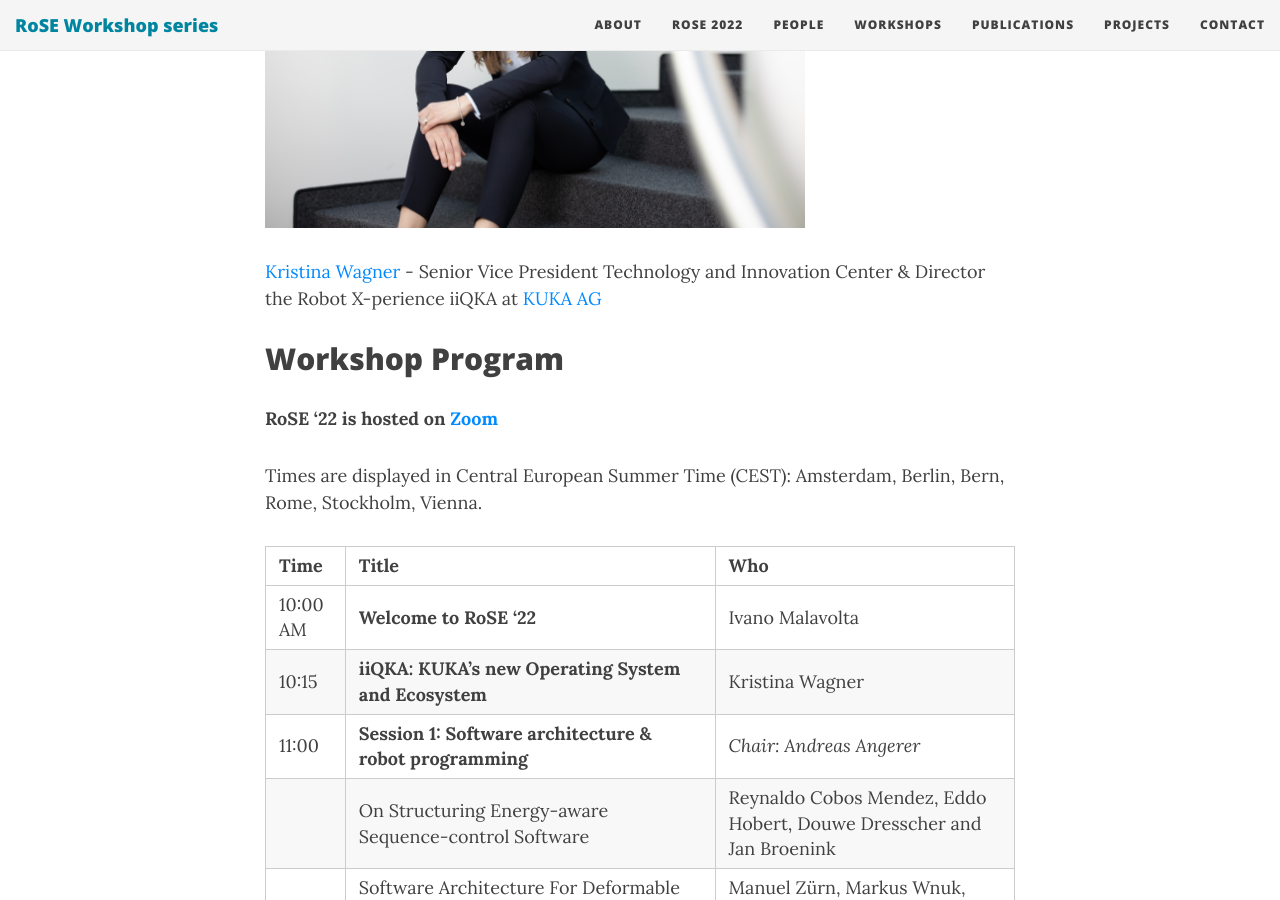
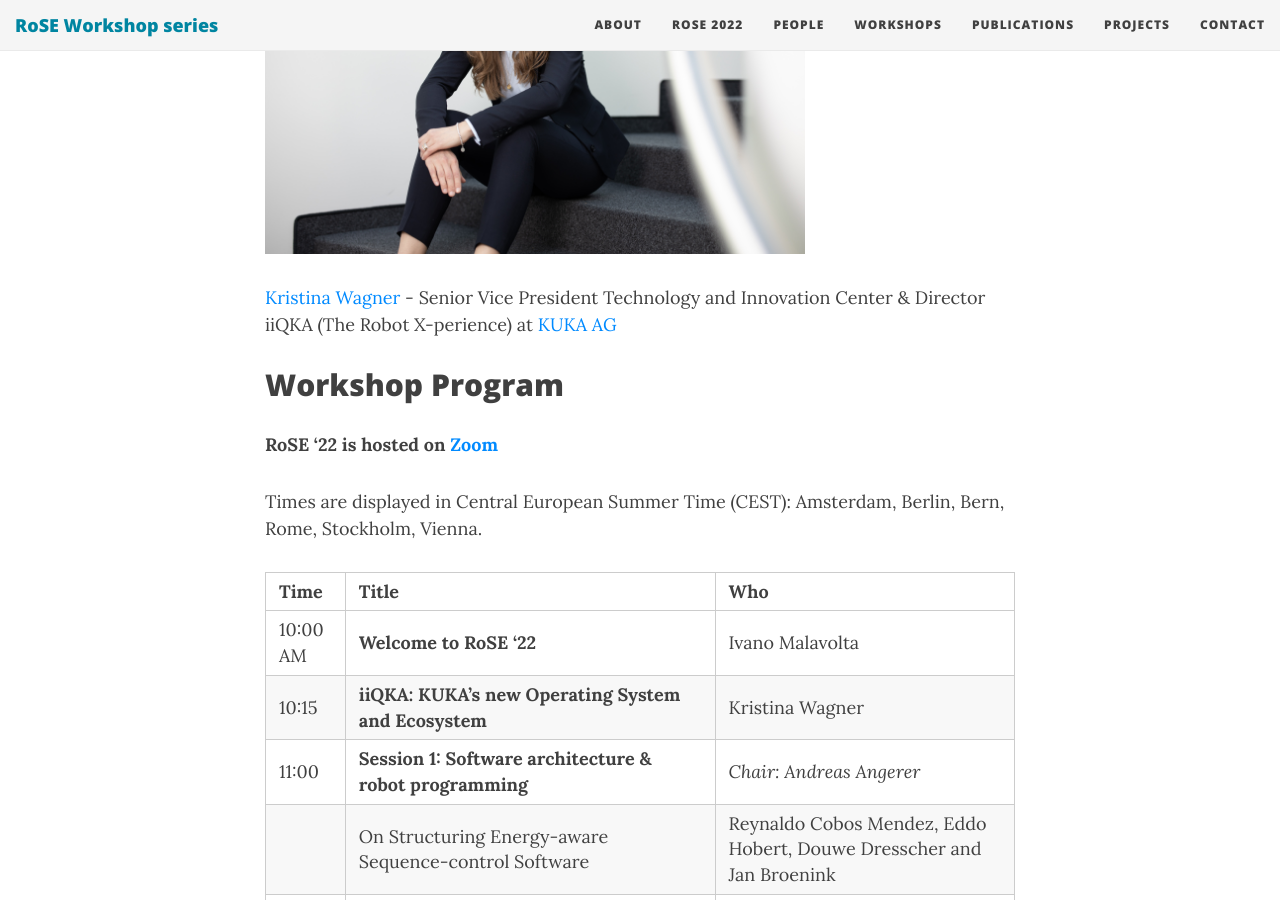
Before and after one commit to rose-workshops/rose-workshops.github.io, a Jekyll site: the page built from rose2022.md, in a window 1280 px wide and 900 px high, scrolled down 1919 px. Built offline with Jekyll 4.4.1, drawn with Linux system fonts in a browser that asks for light colours; nearby versions of some CDN libraries.

Commit message:
Small fixes.

```diff
--- a/rose2022.md
+++ b/rose2022.md
@@ -41,8 +42,7 @@ We are happy to host the following keynote speaker:
 
 <img src="/img/KUKA_Wagner_72-9634.jpg" alt="Kristina Wagner" style="width: 30em;" />
 
-[Kristina Wagner](https://www.linkedin.com/in/dr-kristina-wagner/) - Senior Vice President Technology and Innovation Center & Director the Robot X-perience iiQKA at [KUKA AG](https://www.kuka.com/en-de)
-
+[Kristina Wagner](https://www.linkedin.com/in/dr-kristina-wagner/) - Senior Vice President Technology and Innovation Center & Director iiQKA (The Robot X-perience) at [KUKA AG](https://www.kuka.com/en-de)
 
 ## Workshop Program
 
```
Also changed, not shown: other parts of rose2022.md (+1 -0 lines).
